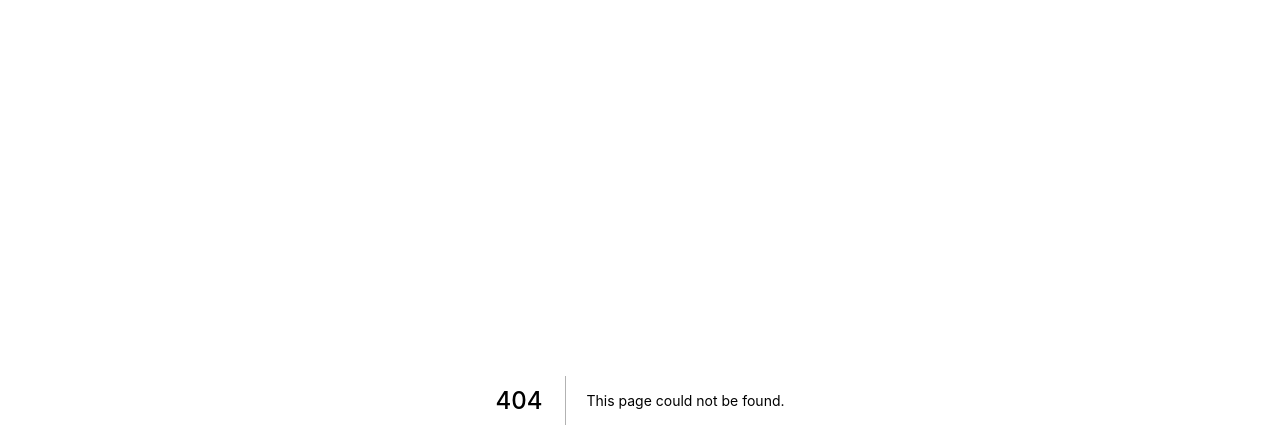
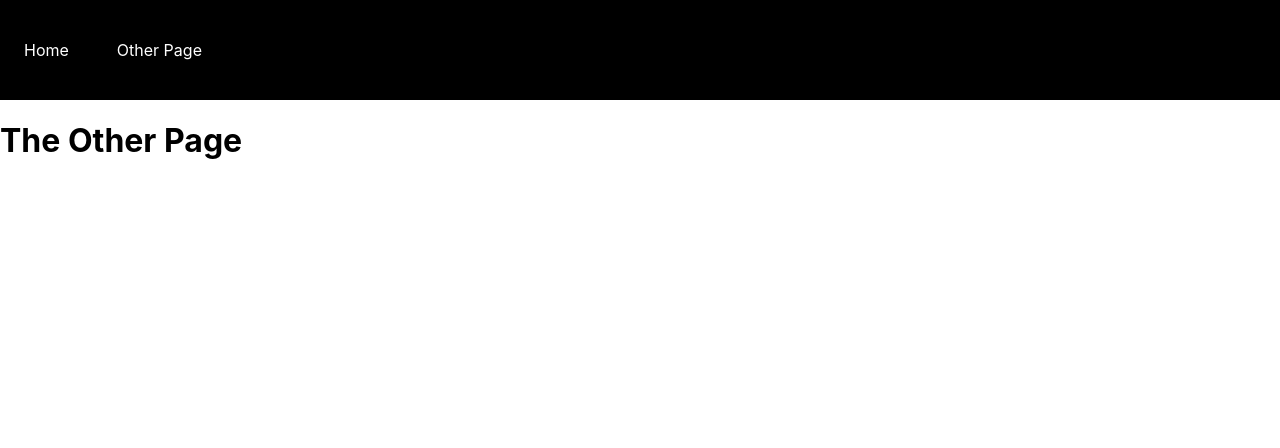
Before and after one commit to jamesnograiona/FirstNextTutorial, a Next.js app: page /other in a window 1280 px wide. Before the commit this address had no page. Shown: the top 448 px of the page. Built offline with nearby package versions, Linux system fonts and the light colour scheme.

Commit message:
First commit for the project.

```diff
--- /dev/null
+++ b/components/Layout.js
@@ -0,0 +1,13 @@
+import Nav from '../components/Nav'
+import styles from '../styles/Home.module.css'
+
+export default function Layout({ children }) {
+  return (
+    <>
+      <Nav></Nav>
+      <div>
+        <main>{children}</main>
+      </div>
+    </>
+  )
+}
--- /dev/null
+++ b/components/Nav.js
@@ -0,0 +1,17 @@
+import styles from '../styles/Home.module.css'
+import navStyles from '../styles/Nav.module.css'
+import Link from 'next/link'
+
+export default function Nav() {
+  return (
+    <div class={navStyles.container}>
+      <div class={navStyles.links}>
+        <Link href="/">Home</Link>
+      </div>
+      <div class={navStyles.links}>
+        <Link href="/other">Other Page</Link>
+      </div>
+      <div class={navStyles.clear}></div>
+    </div>
+  )
+}
--- a/pages/_app.js
+++ b/pages/_app.js
@@ -1,7 +1,12 @@
+import Layout from '../components/Layout'
 import '../styles/globals.css'
 
 function MyApp({ Component, pageProps }) {
-  return <Component {...pageProps} />
+  return (
+    <Layout>
+      <Component {...pageProps} />
+    </Layout>
+  )
 }
 
 export default MyApp
--- /dev/null
+++ b/pages/other.js
@@ -0,0 +1,13 @@
+import Head from 'next/head'
+import styles from '../styles/Home.module.css'
+
+export default function Other() {
+  return (
+    <div>
+      <Head>
+        <title>Other Page Title</title>
+      </Head>
+      <h1>The Other Page</h1>
+    </div>
+  )
+}
--- /dev/null
+++ b/styles/Nav.module.css
@@ -0,0 +1,20 @@
+.links {
+  color: #fff;
+  border-radius: 5px;
+  padding: 0.75rem;
+  margin: 0.75rem;
+  float: left;
+}
+
+.clear {
+  clear: both;
+}
+
+.container {
+  width: 100%;
+  height: 100px;
+  background-color: black;
+  display: flex;
+  flex-direction: row;
+  align-items: center;
+}
```
Also changed, not shown: pages/index.js (+2 -57 lines).
